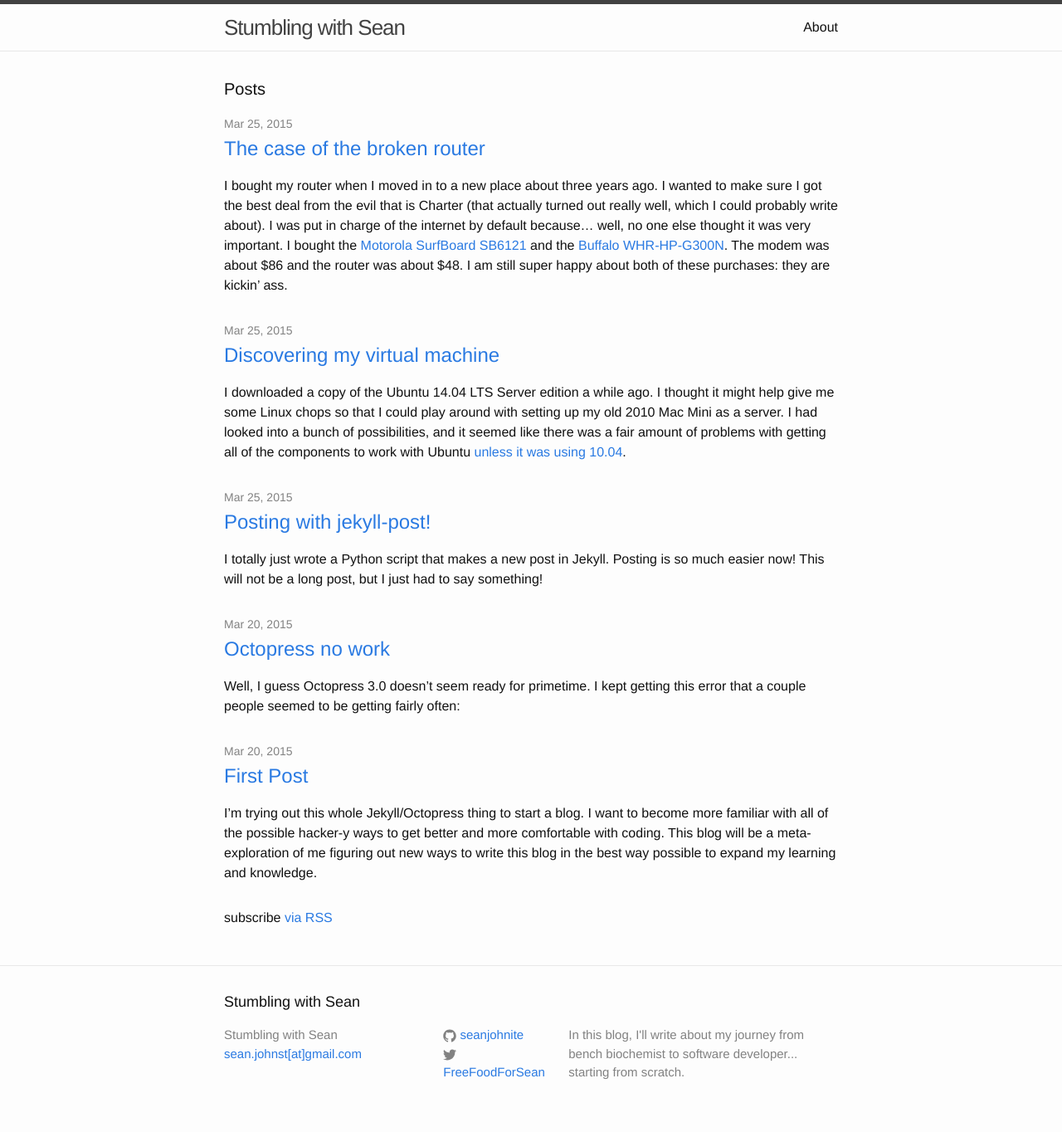
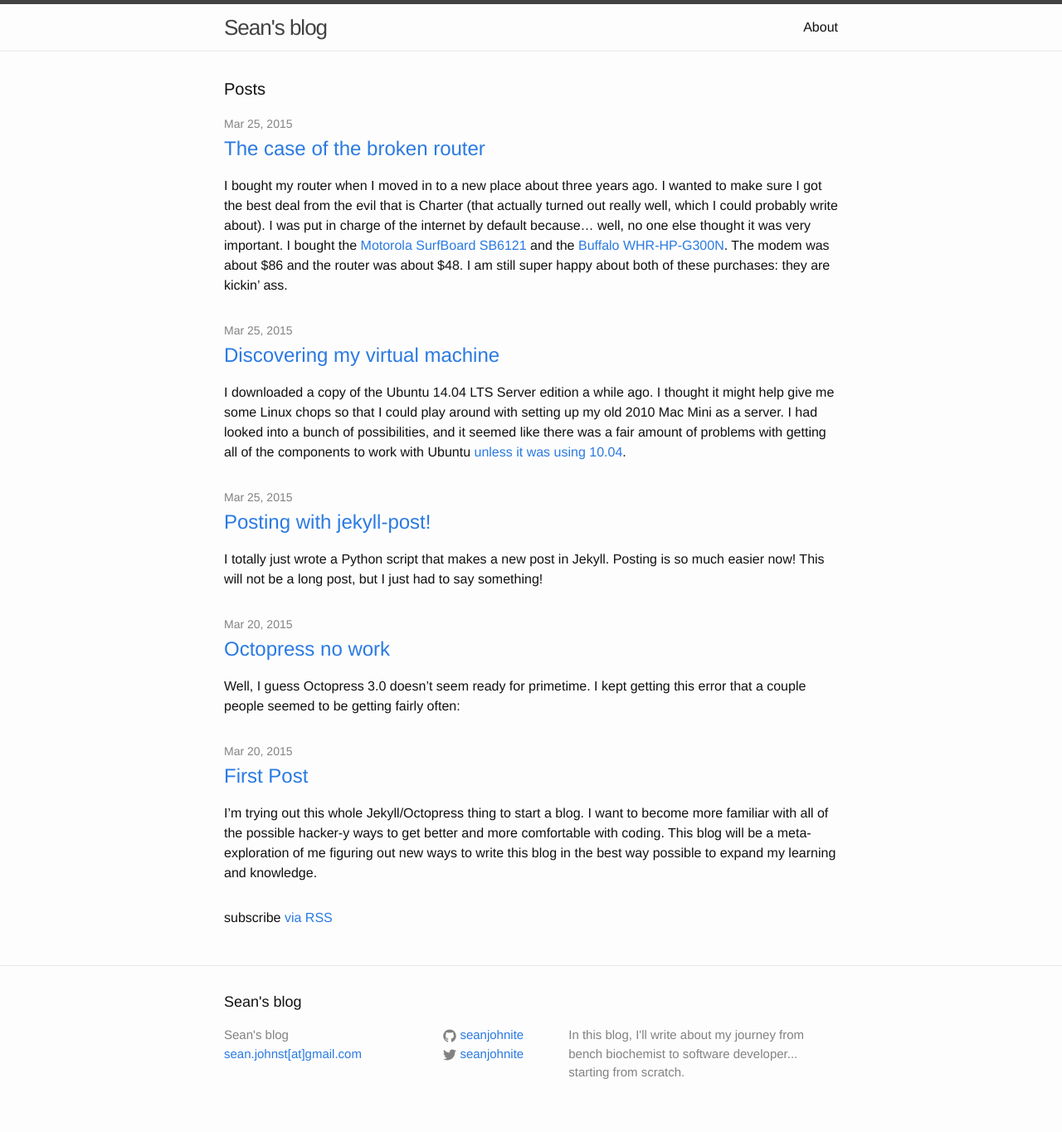
Before and after one commit to seanjohnite/seanjohnite.github.io, a Jekyll site: the page built from index.html, in a window 1280 px wide. Shown: the whole page at 83% size. Built offline with Jekyll 4.4.1, drawn with Linux system fonts in a browser that asks for light colours.

Commit message:
title change

```diff
--- a/_config.yml
+++ b/_config.yml
@@ -1,12 +1,12 @@
 # Site settings
-title: Stumbling with Sean
+title: Sean's blog
 email: sean.johnst[at]gmail.com
 description: > # this means to ignore newlines until "baseurl:"
   In this blog, I'll write about my journey from bench biochemist
   to software developer... starting from scratch.
 baseurl: "" # the subpath of your site, e.g. /blog/
-url: "http://yourdomain.com" # the base hostname & protocol for your site
-twitter_username: FreeFoodForSean
+url: "https://seanjohnite.github.io" # the base hostname & protocol for your site
+twitter_username: seanjohnite
 github_username:  seanjohnite
 
 # Build settings
```
